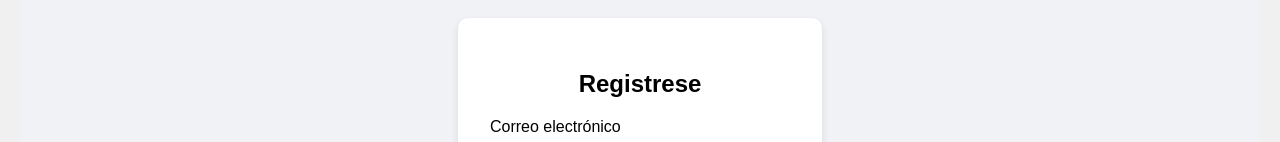
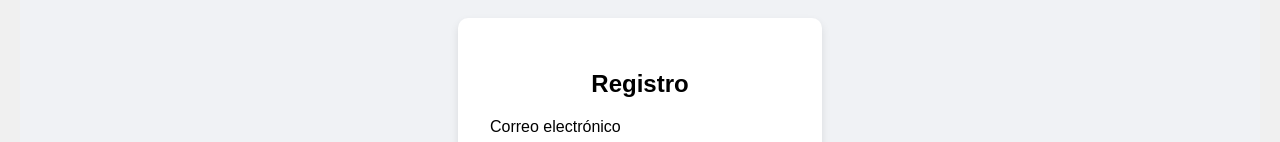
Before and after one commit to dulcealvarenga/ingsoft2, a React (Create React App) app: page /signup in a window 1280 px wide. Shown: the part 152-294 px from the top of the page. Built offline with nearby package versions, Linux system fonts and the light colour scheme.

Commit message:
Login y Sign Up

```diff
--- a/src/Login.js
+++ b/src/Login.js
@@ -13,7 +13,7 @@ const Login = () => {
   return (
     <div className="login-container">
       <form className="login-form" onSubmit={handleSubmit}>
-        <h2>Iniciar Sesión</h2>
+        <h2>Iniciar Sesion</h2>
         <label htmlFor="username">Usuario</label>
         <input
           type="text"
--- a/src/SignUp.js
+++ b/src/SignUp.js
@@ -15,7 +15,7 @@ function SignUp() {
   return (
     <div className="signup-container">
       <form className="signup-form" onSubmit={handleSubmit}>
-      <h2>Registrese</h2>
+      <h2>Registro</h2>
         <label htmlFor="email">Correo electrónico</label>
         <input
           type="email"
```
